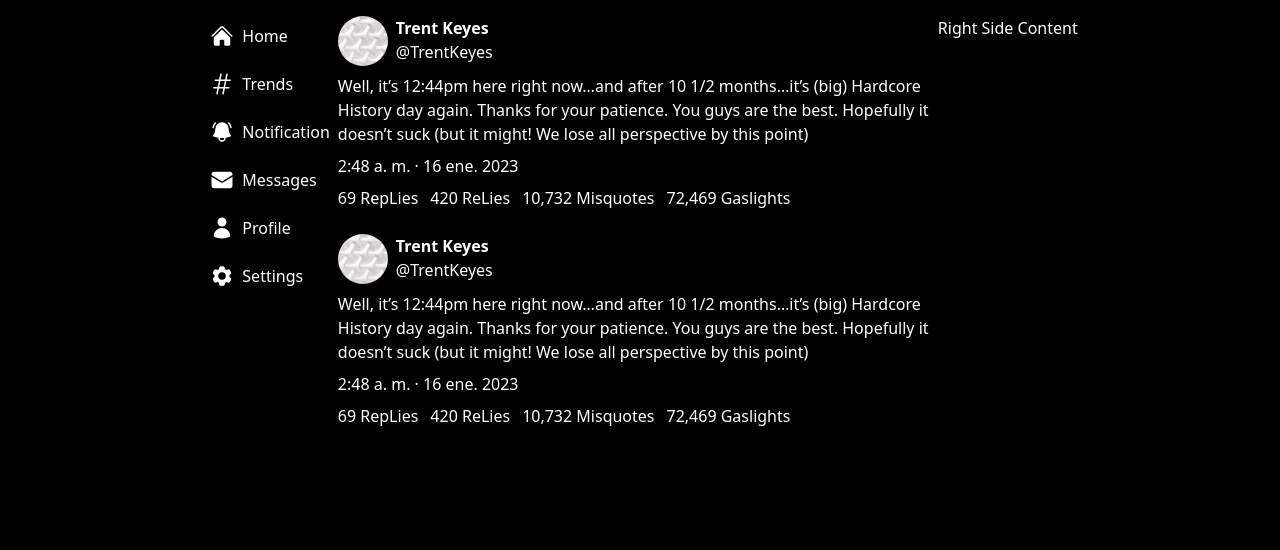
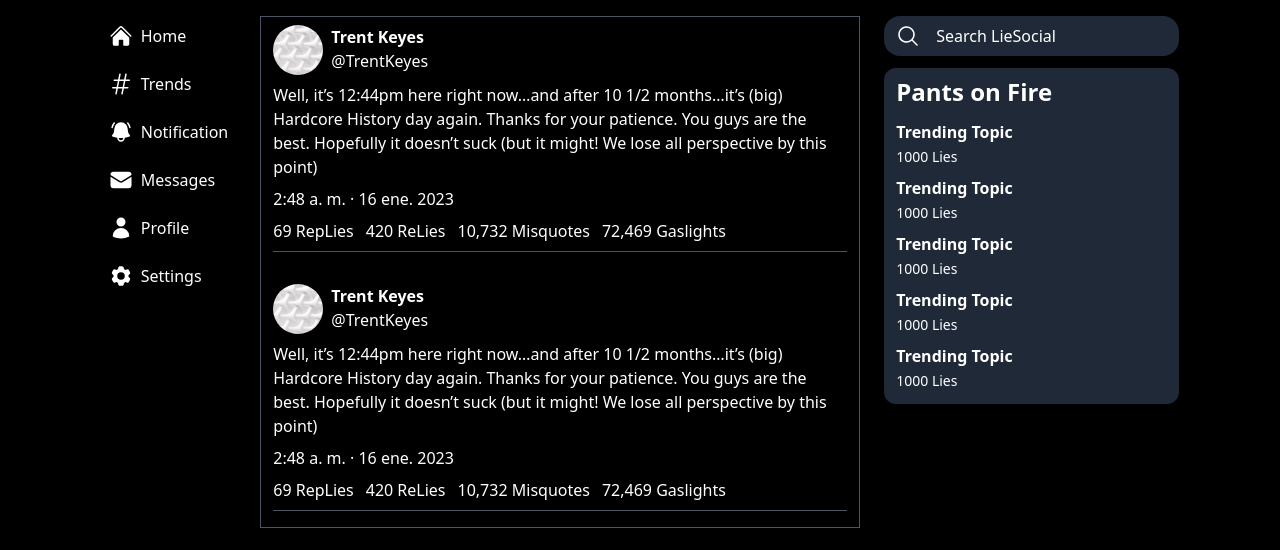
Before and after one commit to trentkeyes/twitter-clone, a Next.js app: page / in a window 1280 px wide. Shown: the top 550 px of the page. Built offline with nearby package versions, Linux system fonts and the light colour scheme.

Commit message:
Add right column with search and trending topics, style

```diff
--- /dev/null
+++ b/src/components/RightColumn.tsx
@@ -0,0 +1,13 @@
+import SearchBar from "./SearchBar";
+import WhatsHappening from "./WhatsHappening";
+
+const RightColumn = () => {
+  return (
+    <div className="flex flex-col gap-3">
+      <SearchBar />
+      <WhatsHappening />
+    </div>
+  );
+};
+
+export default RightColumn;
--- /dev/null
+++ b/src/components/SearchBar.tsx
@@ -0,0 +1,16 @@
+import { MagnifyingGlassIcon } from "@heroicons/react/24/solid";
+
+const SearchBar = () => {
+  return (
+    <div className="flex items-center gap-2 rounded-2xl bg-gray-800 px-3 py-1">
+      <MagnifyingGlassIcon className="h-6 w-6 text-white" />
+      <input
+        type="text"
+        placeholder="Search LieSocial"
+        className="bg-gray-800 p-1 indent-1 placeholder-white outline-none"
+      />
+    </div>
+  );
+};
+
+export default SearchBar;
--- /dev/null
+++ b/src/components/TrendingTopic.tsx
@@ -0,0 +1,10 @@
+const TrendingTopic = () => {
+  return (
+    <div className="cursor-pointer py-1 hover:bg-gray-600">
+      <h4 className="px-3 font-bold">Trending Topic</h4>
+      <span className="px-3 text-sm">1000 Lies</span>
+    </div>
+  );
+};
+
+export default TrendingTopic;
--- a/src/components/Tweet.tsx
+++ b/src/components/Tweet.tsx
@@ -3,7 +3,7 @@ import TweetStats from "./TweetStats";
 
 const Tweet = () => {
   return (
-    <div className="flex flex-col gap-2  text-white">
+    <div className="flex flex-col gap-2 text-white border-b border-gray-600 border-b-1 mb-2">
       <TweetAvatar />
       <p>
         Well, it’s 12:44pm here right now…and after 10 1/2 months…it’s (big)
@@ -12,7 +12,7 @@ const Tweet = () => {
         by this point)
       </p>
 
-      <p>
+      <p >
         <span>2:48 a. m. · 16 ene. 2023</span>
       </p>
       <TweetStats />
--- a/src/components/TweetStats.tsx
+++ b/src/components/TweetStats.tsx
@@ -1,6 +1,6 @@
 const TweetStats = () => {
   return (
-    <div className="flex gap-3">
+    <div className="flex gap-3 pb-2">
       <span>69 RepLies</span>
       <span>420 ReLies</span>
       <span>10,732 Misquotes</span>
--- a/src/components/TwitterFeed.tsx
+++ b/src/components/TwitterFeed.tsx
@@ -2,7 +2,7 @@ import Tweet from "./Tweet";
 
 const TwitterFeed = () => {
   return (
-    <div className="flex max-w-[600px] flex-col gap-6">
+    <div className="border-1 flex max-w-[600px] flex-col gap-6 border border-gray-600 px-3 py-2">
       <Tweet />
       <Tweet />
     </div>
--- /dev/null
+++ b/src/components/WhatsHappening.tsx
@@ -0,0 +1,18 @@
+import TrendingTopic from "./TrendingTopic";
+
+const WhatsHappening = () => {
+  return (
+    <div className="rounded-xl bg-gray-800 py-2">
+      <h2 className="pl-3 pb-2 text-2xl font-bold">Pants on Fire</h2>
+      <div>
+        <TrendingTopic />
+        <TrendingTopic />
+        <TrendingTopic />
+        <TrendingTopic />
+        <TrendingTopic />
+      </div>
+    </div>
+  );
+};
+
+export default WhatsHappening;
--- a/src/pages/index.tsx
+++ b/src/pages/index.tsx
@@ -1,6 +1,7 @@
 import { type NextPage } from "next";
 import Head from "next/head";
 import Link from "next/link";
+import RightColumn from "../components/RightColumn";
 import SideNavBar from "../components/SideNavBar";
 import TwitterFeed from "../components/TwitterFeed";
 
@@ -12,14 +13,14 @@ const Home: NextPage = () => {
         <meta name="description" content="Generated by create-t3-app" />
         <link rel="icon" href="/favicon.ico" />
       </Head>
-      <main className="flex min-h-screen flex-col items-center bg-black">
-        <div className="container flex justify-center p-4">
+      <main className="flex min-h-screen flex-col items-center bg-black text-white">
+        <div className="container flex justify-center p-4 gap-6">
           {/* <h1 className="text-5xl font-extrabold tracking-tight text-white sm:text-[5rem]">
             Welcome to LieSocial
           </h1> */}
           <SideNavBar />
           <TwitterFeed />
-          <div className="text-center text-white">Right Side Content</div>
+          <RightColumn />
         </div>
       </main>
     </>
```
